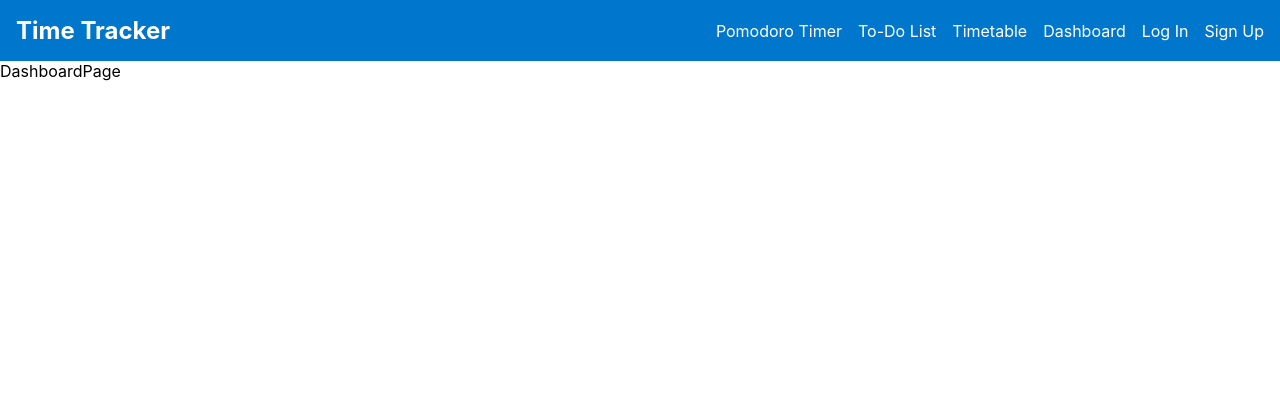
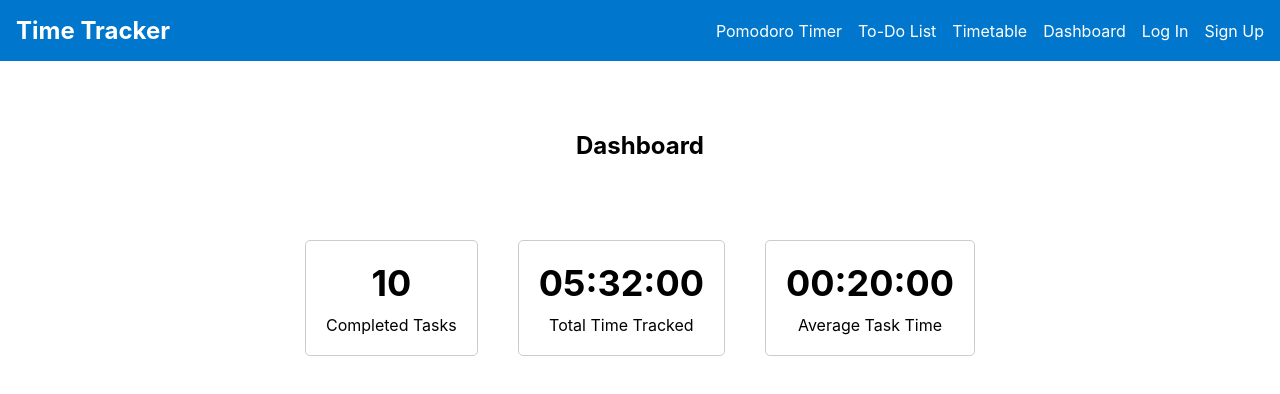
Before and after one commit to yunjunhojj/timeTracker, a React (Create React App) app: page /dashboard in a window 1280 px wide. Shown: the top 394 px of the page. Built offline with nearby package versions, Linux system fonts and the light colour scheme.

Commit message:
chore: basic style dashboardPage

```diff
--- a/src/pages/DashboardPage.js
+++ b/src/pages/DashboardPage.js
@@ -1,5 +1,73 @@
-const DashboardPage = () => {
-  return <>DashboardPage</>;
-};
+import React from "react";
+import styled from "styled-components";
+
+const DashboardContainer = styled.div`
+  display: flex;
+  flex-direction: column;
+  align-items: center;
+  justify-content: center;
+  margin-top: 50px;
+`;
+
+const DashboardCardContainer = styled.div`
+  display: flex;
+  flex-wrap: wrap;
+  justify-content: center;
+  margin-top: 50px;
+`;
+
+const DashboardCard = styled.div`
+  display: flex;
+  flex-direction: column;
+  align-items: center;
+  margin: 20px;
+  padding: 20px;
+  border: 1px solid #ccc;
+  border-radius: 5px;
+`;
+
+const DashboardTitle = styled.h2`
+  font-size: 24px;
+  margin-bottom: 10px;
+`;
+
+const DashboardValue = styled.p`
+  font-size: 36px;
+  font-weight: bold;
+  margin: 0;
+`;
+
+const DashboardLabel = styled.p`
+  font-size: 16px;
+  margin: 10px 0 0;
+`;
+
+function DashboardPage() {
+  const completedTasks = 10; // example data, replace with actual data
+  const totalTimeTracked = "05:32:00"; // example data, replace with actual data
+  const averageTaskTime = "00:20:00"; // example data, replace with actual data
+
+  return (
+    <>
+      <DashboardContainer>
+        <DashboardTitle>Dashboard</DashboardTitle>
+      </DashboardContainer>
+      <DashboardCardContainer>
+        <DashboardCard>
+          <DashboardValue>{completedTasks}</DashboardValue>
+          <DashboardLabel>Completed Tasks</DashboardLabel>
+        </DashboardCard>
+        <DashboardCard>
+          <DashboardValue>{totalTimeTracked}</DashboardValue>
+          <DashboardLabel>Total Time Tracked</DashboardLabel>
+        </DashboardCard>
+        <DashboardCard>
+          <DashboardValue>{averageTaskTime}</DashboardValue>
+          <DashboardLabel>Average Task Time</DashboardLabel>
+        </DashboardCard>
+      </DashboardCardContainer>
+    </>
+  );
+}
 
 export default DashboardPage;
```
